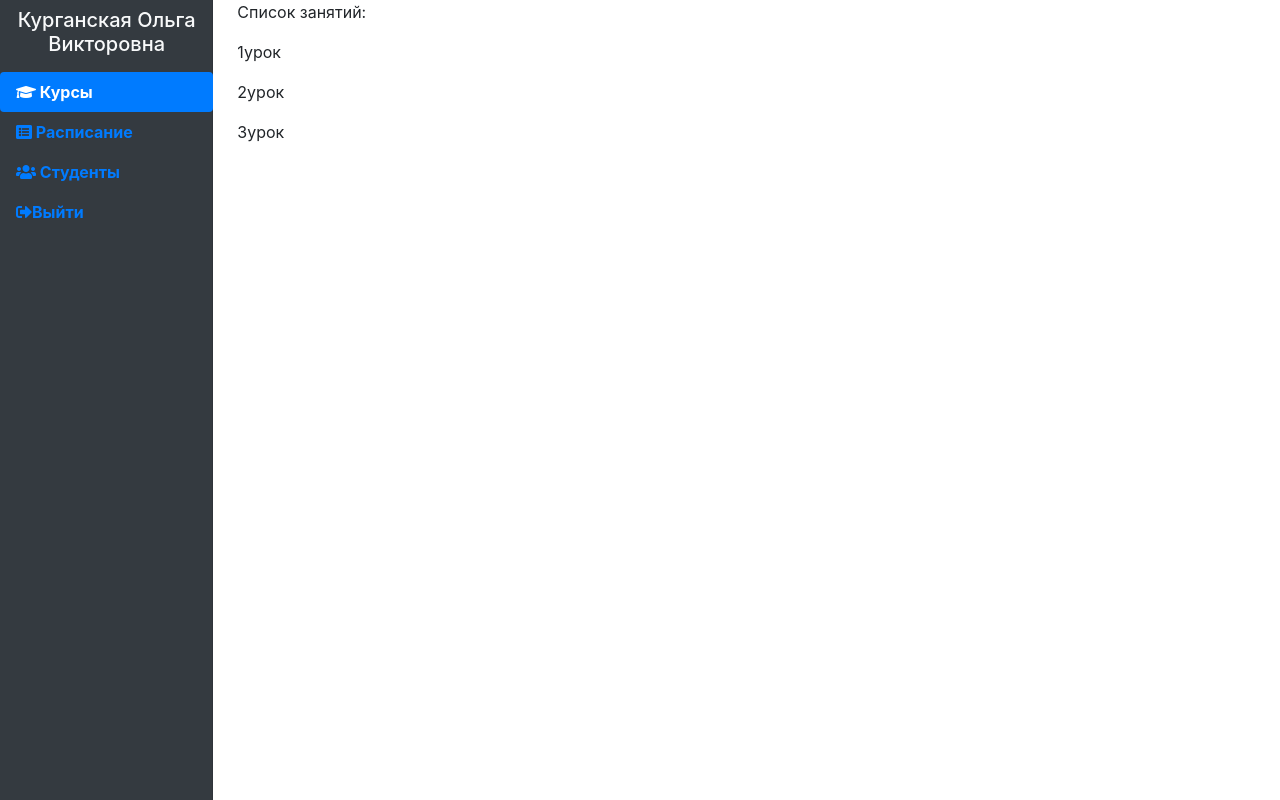
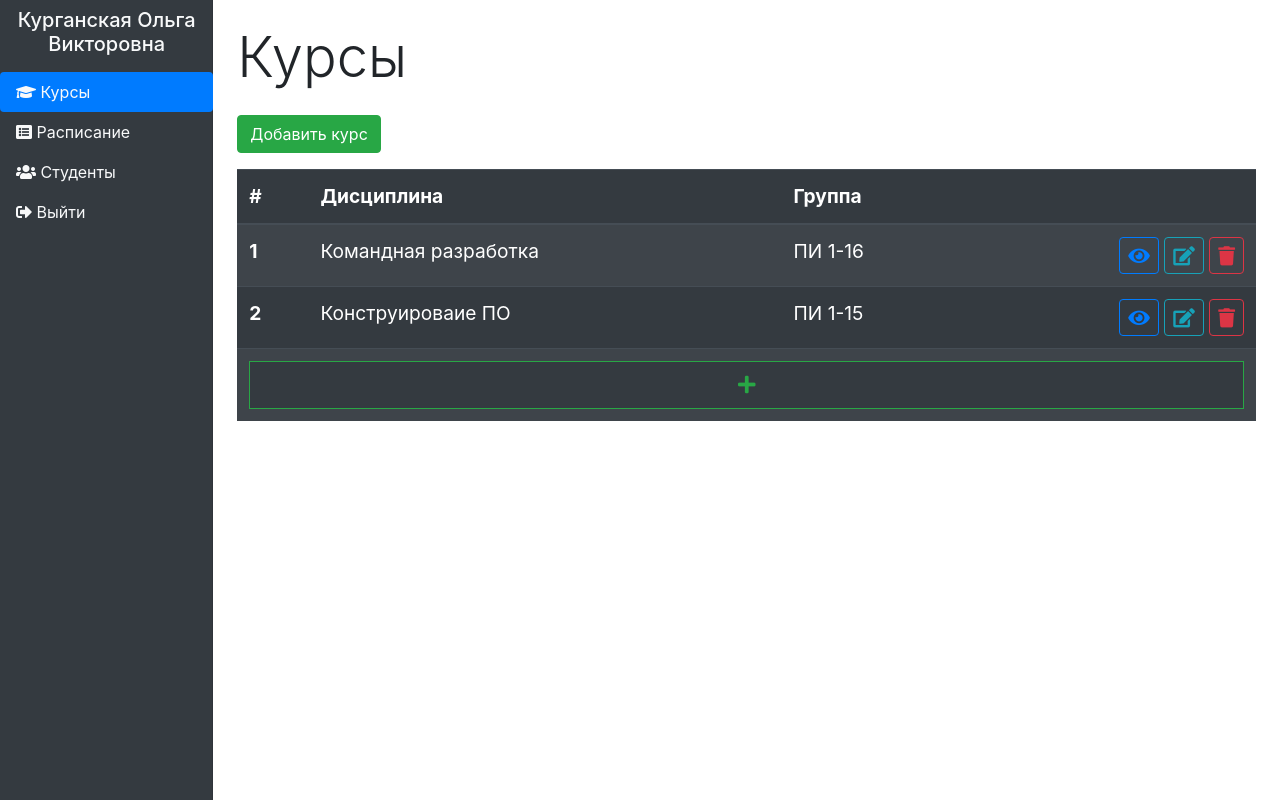
Before and after one commit to ConfickerVik/ARM, a Django app: page /cabinet/ in a window 1280 px wide. Run offline with Django 3.2, Linux system fonts and the light colour scheme; some libraries are stand-ins or nearby versions.

Commit message:
add table courses on lk

```diff
--- a/KRPS/templates/base.html
+++ b/KRPS/templates/base.html
@@ -3,7 +3,8 @@
 <head>
     <meta charset="UTF-8">
     <link rel="stylesheet" href="https://stackpath.bootstrapcdn.com/bootstrap/4.4.1/css/bootstrap.min.css">
-    <link rel="stylesheet" href="https://cdnjs.cloudflare.com/ajax/libs/font-awesome/5.11.2/css/all.css" integrity="sha256-46qynGAkLSFpVbEBog43gvNhfrOj+BmwXdxFgVK/Kvc=" crossorigin="anonymous" />
+    <link rel="stylesheet" href="https://cdnjs.cloudflare.com/ajax/libs/font-awesome/5.11.2/css/all.css" integrity="sha256-46qynGAkLSFpVbEBog43gvNhfrOj+BmwXdxFgVK/Kvc=" crossorigin="anonymous" />]
+    <script src="https://cdnjs.cloudflare.com/ajax/libs/jquery/3.4.1/jquery.min.js"></script>
     <title>АРМ</title>
 </head>
 
@@ -12,9 +13,5 @@
     {% endblock %}
 </body>
 
-<script
-  src="https://code.jquery.com/jquery-3.4.1.min.js"
-  integrity="sha256-CSXorXvZcTkaix6Yvo6HppcZGetbYMGWSFlBw8HfCJo="
-  crossorigin="anonymous"></script>
 
 </html>
--- /dev/null
+++ b/KRPS/templates/cabinet/course.html
@@ -0,0 +1,40 @@
+{% extends 'cabinet/layout.html' %}
+
+{% block content %}
+<h1 class="display-4">Курсы</h1>
+
+<button type="button" class="btn btn-success my-3">Добавить курс</button>
+
+<table style="font-size:1.2rem" class="table table-striped table-hover table-dark m-0">
+    <thead>
+        <tr>
+            <th scope="col">#</th>
+            <th scope="col">Дисциплина</th>
+            <th scope="col">Группа</th>
+            <th scope="col"></th>
+        </tr>
+    </thead>
+    <tbody>
+        {% for course in courses %}
+        <tr>
+            <th scope="row">{{ forloop.counter }}</th>
+            <td>{{course.name}}</td>
+            <td>{{course.group}}</td>
+            <td class="text-right">
+                <i class="fas fa-eye p-2 border border-primary rounded text-primary"></i>
+                <i class="fas fa-edit p-2 border border-info rounded text-info"></i>
+                <i class="fas fa-trash p-2 border border-danger rounded text-danger"></i>
+            </td>
+        </tr>
+        {% endfor %}
+        <tr>
+            <th colspan="4" scope="row">
+                <button type="button" class="btn rounded-0 bg-dark btn-lg btn-block btn-outline-success m-0">
+                    <i class="fas fa-plus"></i>
+                </button>
+            </th>
+        </tr>
+    </tbody>
+</table>
+
+{% endblock %}
--- a/KRPS/templates/cabinet/lessons.html
+++ /dev/null
@@ -1,10 +0,0 @@
-{% extends 'cabinet/layout.html' %}
-
-{% block content %}
-    <p>Список занятий:</p>
-    {% for lesson in lessons %}
-        <p>
-            {{lesson}}
-        </p>
-    {% endfor %}
-{% endblock %}
--- a/KRPS/templates/cabinet/navbar.html
+++ b/KRPS/templates/cabinet/navbar.html
@@ -1,19 +1,32 @@
     <h5 class="p-2 text-center text-light">Курганская Ольга Викторовна</h5>
 
       <ul class="nav nav-pills nav-fill flex-column">
-        <li class="nav-item text-left font-weight-bold p-0">
-          <a class="nav-link active" href="#"><i class="fa fa-graduation-cap" aria-hidden="true"></i> Курсы</a>
+        <li class="nav-item text-left p-0">
+          <a class="nav-link text-light curses" href="/cabinet"><i class="fa fa-graduation-cap" aria-hidden="true"></i> Курсы</a>
         </li>
-        <li class="nav-item text-left font-weight-bold p-0">
-          <a class="nav-link" href="#"><i class="fa fa-list-alt" aria-hidden="true"></i> Расписание</a>
+        <li class="nav-item text-left p-0">
+          <a class="nav-link text-light schedule" href="/cabinet/schedule"><i class="fa fa-list-alt" aria-hidden="true"></i> Расписание</a>
         </li>
-        <li class="nav-item text-left font-weight-bold p-0">
-          <a class="nav-link" href="#"><i class="fa fa-users" aria-hidden="true"></i> Студенты</a>
+        <li class="nav-item text-left p-0">
+          <a class="nav-link text-light" href="#"><i class="fa fa-users" aria-hidden="true"></i> Студенты</a>
         </li>
       </ul>
 
       <ul class="nav nav-pills nav-fill">
-        <li class="nav-item text-left font-weight-bold p-0">
-          <a class="nav-link" href="#"><i class="fas fa-sign-out-alt"></i>Выйти</a>
+        <li class="nav-item text-left
+         p-0">
+          <a class="nav-link text-light" href="#"><i class="fas fa-sign-out-alt"></i> Выйти</a>
         </li>
       </ul>
+
+<script>
+  const activeURL = window.location.pathname
+  switch (activeURL) {
+    case '/cabinet/':
+      $('.curses').addClass('active')
+      break;
+    case '/cabinet/schedule/':
+      $('.schedule').addClass('active')
+      break;
+  }
+</script>
--- /dev/null
+++ b/KRPS/templates/cabinet/schedule.html
@@ -0,0 +1,6 @@
+<!-- будет готово через 1 час -->
+{% extends 'cabinet/layout.html' %}
+
+{% block content %}
+    <h1 class="display-4">Расписание</h1>
+{% endblock %}
--- a/KRPS/urls.py
+++ b/KRPS/urls.py
@@ -20,5 +20,6 @@ from . import views
 urlpatterns = [
 	path('', views.index, name="index"),
 	path('cabinet/', views.cabinet, name="cabinet"),
+	path('cabinet/schedule/', views.schedule, name="schedule"),
     path('admin/', admin.site.urls),
 ]
--- a/KRPS/views.py
+++ b/KRPS/views.py
@@ -19,5 +19,11 @@ def index(request):
 
 
 def cabinet(request):
-	lessons = ['1урок', '2урок', '3урок']
-	return render(request, 'cabinet/lessons.html', context={'lessons':lessons})
+	courses = [
+		{'id':1, 'name':'Командная разработка', 'group':'ПИ 1-16'},
+		{'id':2, 'name':'Конструироваие ПО', 'group':'ПИ 1-15'},
+	]
+	return render(request, 'cabinet/course.html', context={'courses':courses})
+
+def schedule(request):
+	return render(request, 'cabinet/schedule.html')
```
